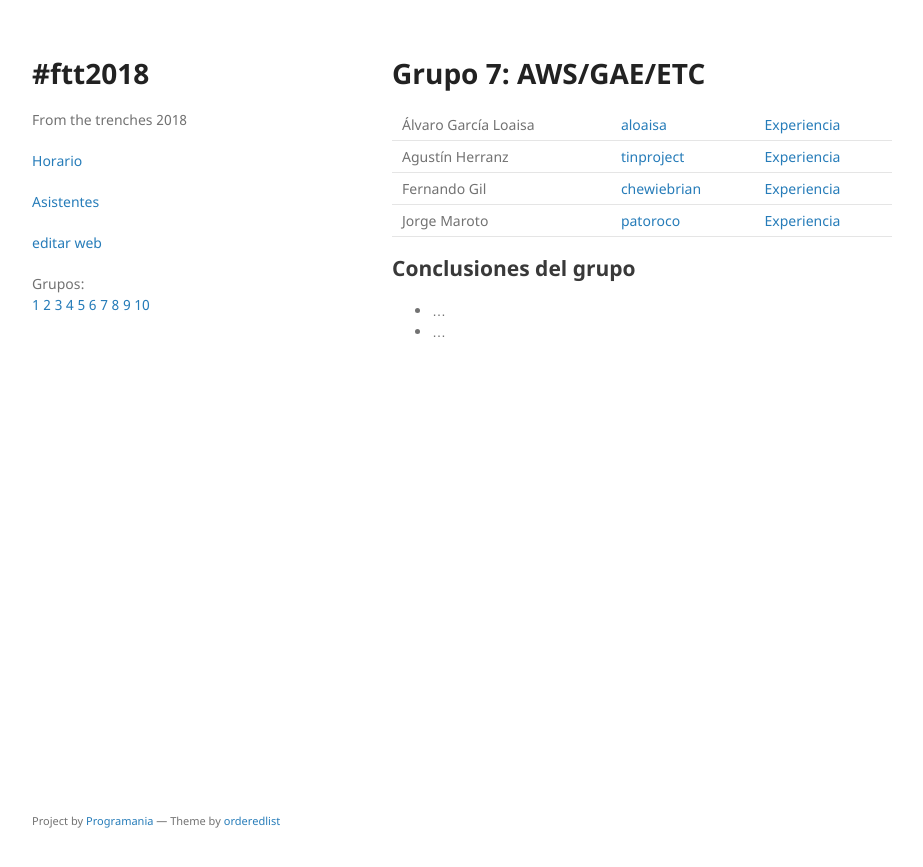
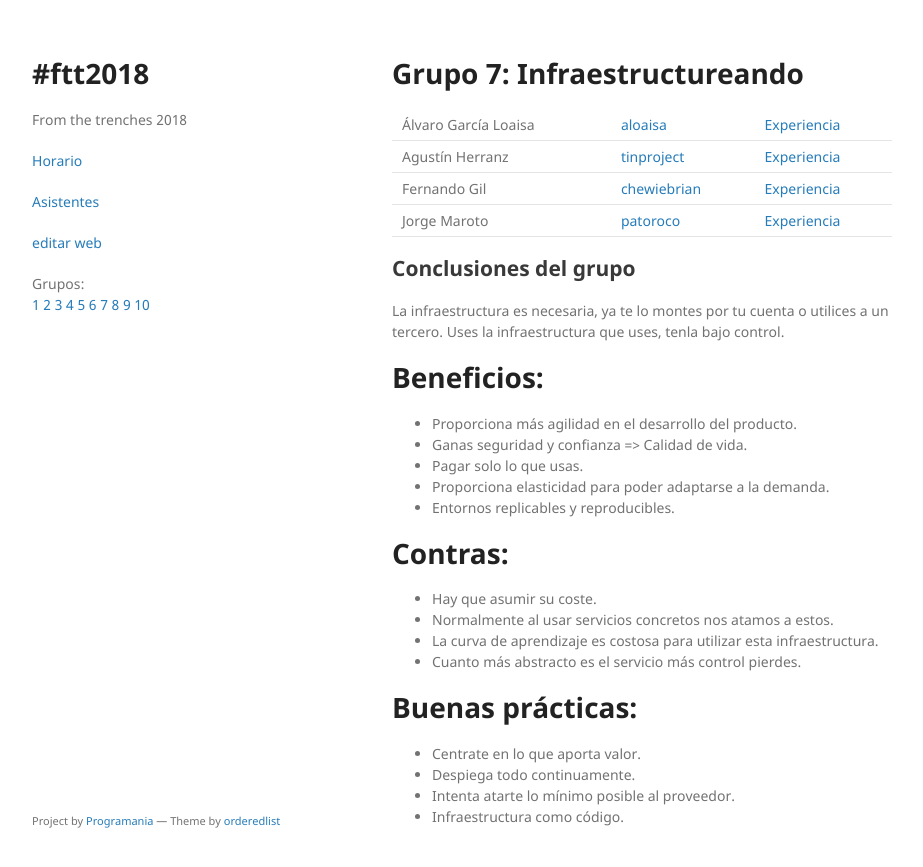
Before and after one commit to xala3pa/ftt2018, a Jekyll site: the page built from asistentes-grupos/grupo7.md, in a window 1280 px wide. Shown: the top 867 px of the page, without its empty margins (178-1101 px from the left). Built offline with Jekyll 4.4.1, drawn with Linux system fonts in a browser that asks for light colours; our own code applies the rules of GitHub Pages for plain Markdown files.

Commit message:
Update Group 7 description

```diff
--- a/asistentes-grupos/grupo7.md
+++ b/asistentes-grupos/grupo7.md
@@ -1,4 +1,4 @@
-# Grupo 7: AWS/GAE/ETC
+# Grupo 7: Infraestructureando
 
 Álvaro García Loaisa | [aloaisa](https://twitter.com/aloaisa) | [Experiencia](http://ftt.programania.net/experiencias/4.html)
 Agustín Herranz | [tinproject](https://twitter.com/tinproject) | [Experiencia](http://ftt.programania.net/experiencias/5.html)
@@ -7,5 +7,24 @@ Jorge Maroto | [patoroco](https://twitter.com/patoroco) | [Experiencia](http://f
 
 
 ## Conclusiones del grupo
-- ...
-- ...
+La infraestructura es necesaria, ya te lo montes por tu cuenta o utilices a un tercero. Uses la infraestructura que uses, tenla bajo control.
+
+
+# Beneficios:
+- Proporciona más agilidad en el desarrollo del producto.
+- Ganas seguridad y confianza => Calidad de vida.
+- Pagar solo lo que usas.
+- Proporciona elasticidad para poder adaptarse a la demanda.
+- Entornos replicables y reproducibles.
+
+# Contras:
+- Hay que asumir su coste.
+- Normalmente al usar servicios concretos nos atamos a estos.
+- La curva de aprendizaje es costosa para utilizar esta infraestructura.
+- Cuanto más abstracto es el servicio más control pierdes.
+
+# Buenas prácticas:
+- Centrate en lo que aporta valor.
+- Despiega todo continuamente.
+- Intenta atarte lo mínimo posible al proveedor.
+- Infraestructura como código.
```
